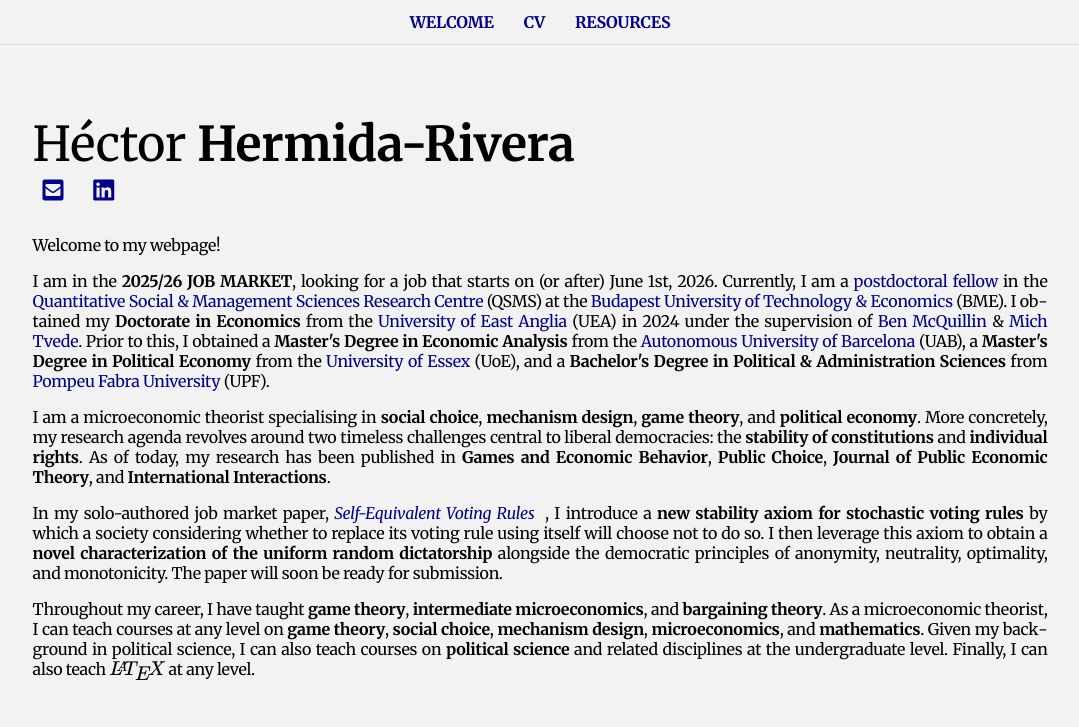
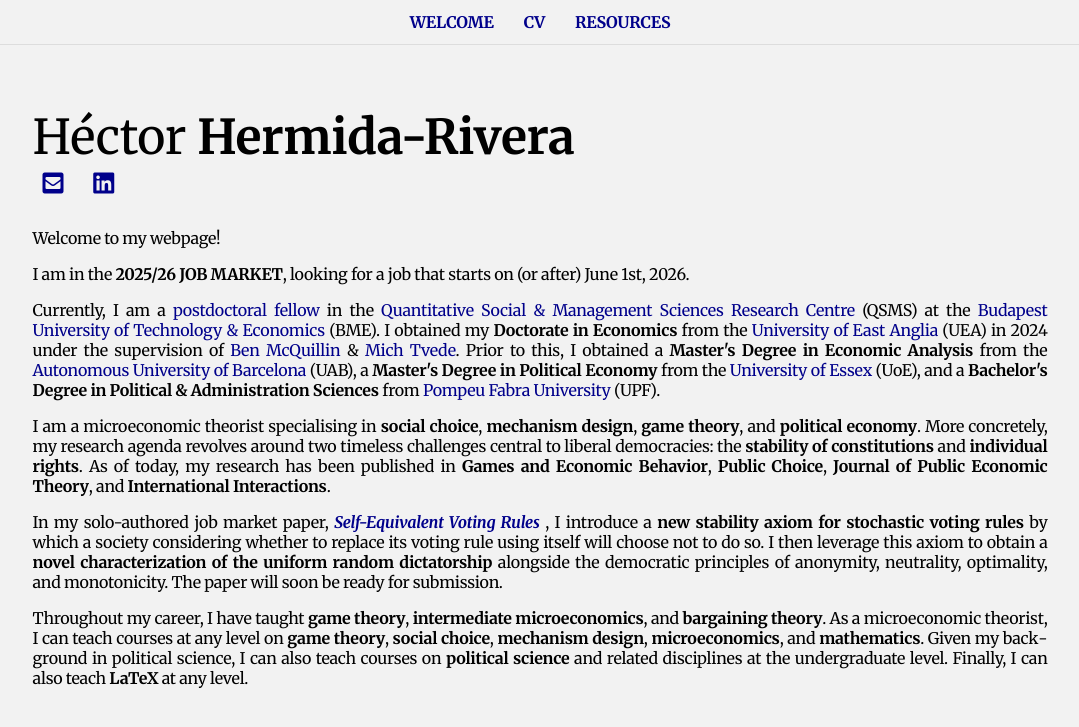
Before and after one commit to HectorHermidaRivera/hectorhermidarivera.github.io, a Jekyll site: the page built from index.md, in a window 1280 px wide. Shown: the top 727 px of the page, without its empty margins (100-1179 px from the left). Built offline with Jekyll 4.4.1, drawn with Linux system fonts in a browser that asks for light colours; a style sheet for code colours, icons or effects is not loaded.

Commit message:
Update index.md

```diff
--- a/index.md
+++ b/index.md
@@ -48,7 +48,11 @@ body_class: home-page
   <p>Welcome to my webpage!</p>
 
   <p>
-    I am in the <b>2025/26 JOB MARKET</b>, looking for a job that starts on (or after) June 1st, 2026. Currently, I am a
+    I am in the <b>2025/26 JOB MARKET</b>, looking for a job that starts on (or after) June 1st, 2026.
+  </p>
+
+  <p>
+    Currently, I am a
     <a href="https://qsms.bme.hu/index.php/hector-hermida-rivera/">postdoctoral fellow</a> in the
     <a href="https://qsms.bme.hu">Quantitative Social & Management Sciences Research Centre</a> (QSMS) at the
     <a href="https://www.bme.hu/?language=en">Budapest University of Technology & Economics</a> (BME). I obtained my
@@ -73,8 +77,8 @@ body_class: home-page
 
   <p>
     In my solo-authored job market paper,
-    <a href="https://drive.google.com/file/d/13vZ7mZ95rlw0s_VvOVO176N9I3Qy2Mhe/view" target="_blank" style="margin-right: 5px;">
-      <i>Self-Equivalent Voting Rules</i>
+    <a href="https://drive.google.com/file/d/13vZ7mZ95rlw0s_VvOVO176N9I3Qy2Mhe/view" target="_blank">
+      <i><b>Self-Equivalent Voting Rules</b></i>
     </a>, I introduce a <b>new stability axiom for stochastic voting rules</b> by which a society considering whether to replace its voting rule using itself will choose not to do so.
     I then leverage this axiom to obtain a <b>novel characterization of the uniform random dictatorship</b> alongside the democratic principles of anonymity, neutrality, optimality, and monotonicity.
     The paper will soon be ready for submission.
@@ -84,6 +88,6 @@ body_class: home-page
     Throughout my career, I have taught <b>game theory</b>, <b>intermediate microeconomics</b>, and <b>bargaining theory</b>.
     As a microeconomic theorist, I can teach courses at any level on <b>game theory</b>, <b>social choice</b>, <b>mechanism design</b>, <b>microeconomics</b>, and <b>mathematics</b>.
     Given my background in political science, I can also teach courses on <b>political science</b> and related disciplines at the undergraduate level.
-    Finally, I can also teach <b>\(\LaTeX\)</b> at any level.
+    Finally, I can also teach <b>LaTeX</b> at any level.
   </p>
 </div>
```
